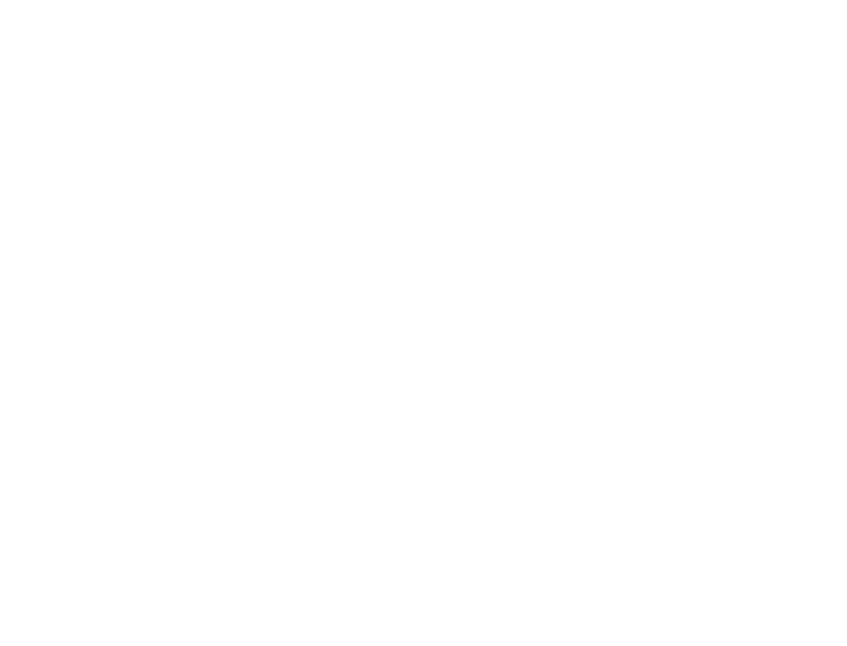
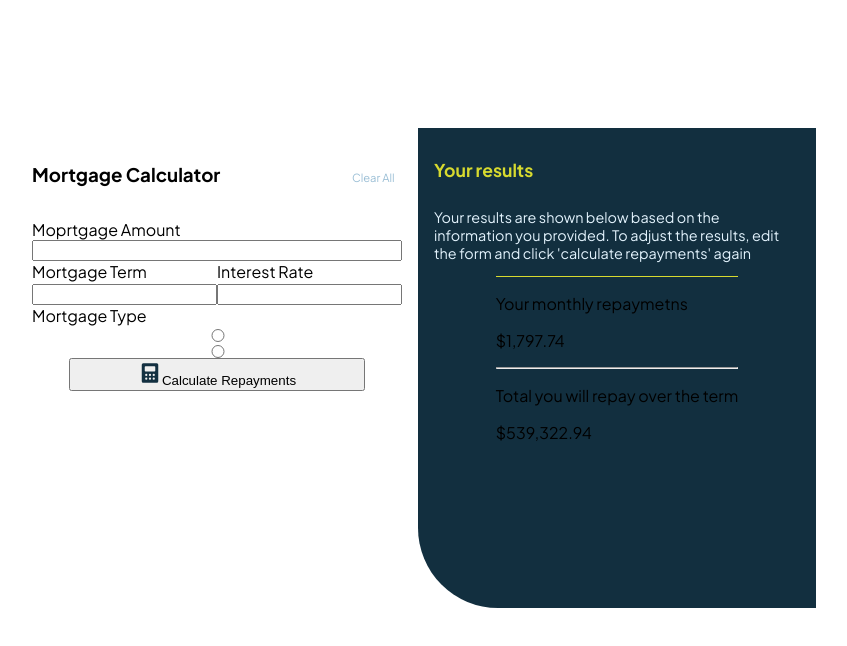
Before and after one commit to JunLovin/mortgage-repayment-calculator, a React (Vite) app: page / in a window 1280 px wide. Shown: the top 646 px of the page, without its empty margins (224-1071 px from the left). Built offline with nearby package versions, Linux system fonts and the light colour scheme.

Commit message:
Make whole calculator

```diff
--- a/src/App.jsx
+++ b/src/App.jsx
@@ -1,6 +1,44 @@
 import './App.css'
+import calculatorBtn from './assets/images/icon-calculator.svg'
 
 function App() {
+  return (
+    <>
+    <section className="container">
+      <article className="calculator">
+        <h1>Mortgage Calculator</h1>
+        <span className="clearAll">Clear All</span>
+        <label htmlFor='amount'>Moprtgage Amount</label>
+        <input id='amount' name='amount' type='text'></input>
+        <div className='two-inputs'>
+        <div>
+          <label>Mortgage Term</label>
+          <input type='text'></input>
+        </div>
+        <div>
+          <label>Interest Rate</label>
+          <input type='text'></input>
+        </div>
+        </div>
+        <label>Mortgage Type</label>
+        <input type="radio" value="Repayment"/>
+        <input type='radio' value="Interest Only"/>
+        <button><img src={calculatorBtn}/>Calculate Repayments</button>
+      </article>
+      <article className='results'>
+        <h2>Your results</h2>
+        <p className="results-description">Your results are shown below based on the information you provided. To adjust the results, edit the form and click {"'calculate repayments'"} again</p>
+        <div className='monthlyRepayment'>
+          <p>Your monthly repaymetns</p>
+          <p>$1,797.74</p>
+          <hr/>
+          <p>Total you will repay over the term</p>
+          <p>$539,322.94</p>
+        </div>
+      </article>
+    </section>
+    </>
+  )
 }
 
 export default App
```
